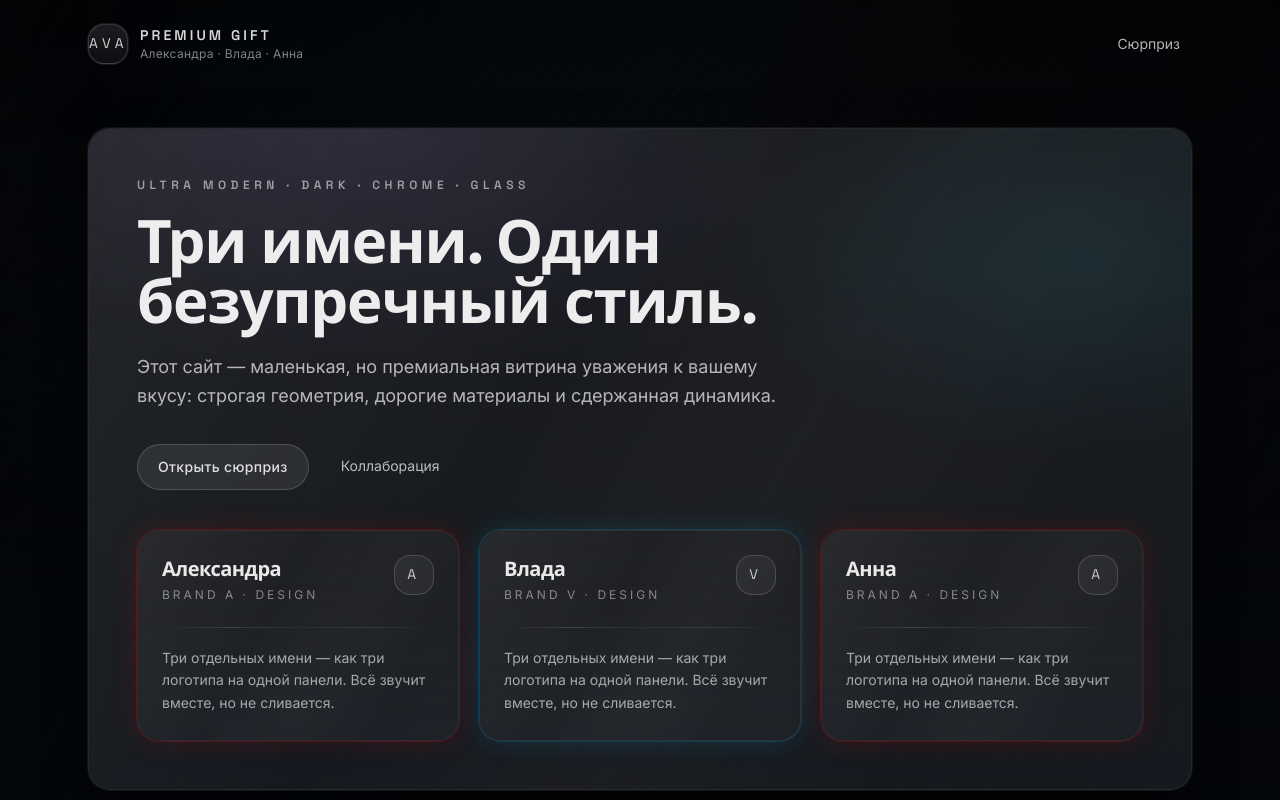
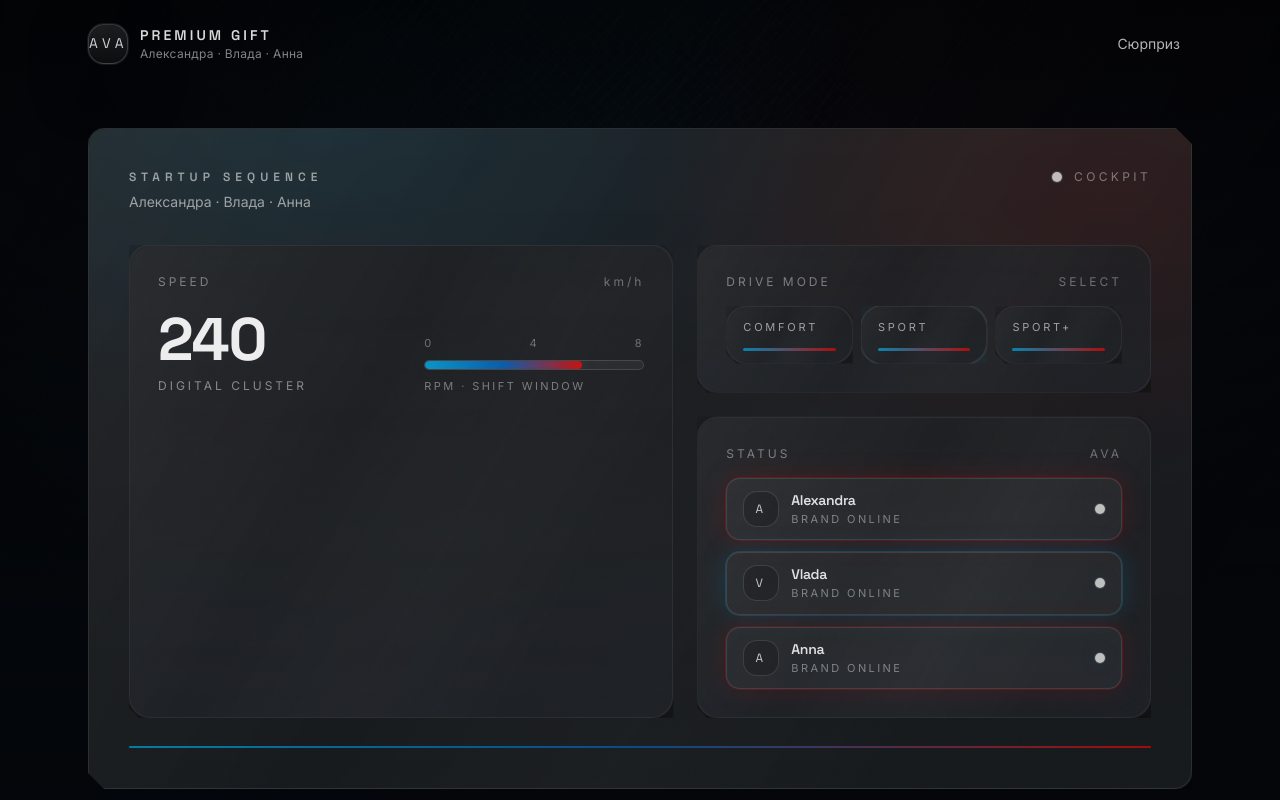
Before and after one commit to S3gaM3/Joke, a React (Vite) app: page / in a window 1280 px wide. Shown: the top 800 px of the page. Built offline with nearby package versions, Linux system fonts and the light colour scheme.

Commit message:
feat: add instrument-cluster dashboard panels and HUD styling
Co-authored-by: Kibalnik Sergey  <kibalnikserg@yandex.ru>

```diff
--- /dev/null
+++ b/src/components/InstrumentCluster.tsx
@@ -0,0 +1,193 @@
+import { motion } from 'framer-motion'
+import { DUR, EASE_IN_OUT, EASE_OUT } from '../lib/motion'
+
+type InstrumentClusterProps = {
+  title?: string
+  subtitle?: string
+}
+
+export function InstrumentCluster({
+  title = 'SYSTEM READY',
+  subtitle = 'Performance UI · Dark cockpit',
+}: InstrumentClusterProps) {
+  return (
+    <div className="glass-strong dash-panel hud-scan relative overflow-hidden p-8 sm:p-10">
+      <div
+        aria-hidden
+        className="pointer-events-none absolute inset-0 opacity-70"
+        style={{
+          background:
+            'radial-gradient(980px 520px at 22% 0%, rgba(var(--accent2-rgb) / 0.14), transparent 60%), radial-gradient(860px 480px at 92% 10%, rgba(var(--accent-rgb) / 0.12), transparent 58%)',
+        }}
+      />
+
+      <div className="relative">
+        <div className="flex flex-wrap items-start justify-between gap-6">
+          <div>
+            <div className="font-display text-xs font-semibold tracking-[0.42em] text-white/55">
+              {title}
+            </div>
+            <div className="mt-2 text-sm text-white/55">{subtitle}</div>
+          </div>
+
+          <div className="flex items-center gap-3">
+            <div className="h-[10px] w-[10px] rounded-full bg-white/70 shadow-[0_0_0_1px_rgba(255,255,255,0.14)]" />
+            <div className="text-xs tracking-[0.28em] text-white/40">
+              COCKPIT
+            </div>
+          </div>
+        </div>
+
+        <div className="mt-8 grid gap-6 lg:grid-cols-[1.2fr_1fr]">
+          <div className="glass dash-panel-sm overflow-hidden p-7">
+            <div className="flex items-center justify-between">
+              <div className="text-xs tracking-[0.25em] text-white/40">SPEED</div>
+              <div className="text-xs tracking-[0.25em] text-white/35">km/h</div>
+            </div>
+
+            <div className="mt-5 flex items-end justify-between gap-6">
+              <div>
+                <div className="font-display text-5xl font-bold tracking-[-0.02em] text-white/92 sm:text-6xl">
+                  240
+                </div>
+                <div className="mt-2 text-xs tracking-[0.25em] text-white/45">
+                  DIGITAL CLUSTER
+                </div>
+              </div>
+
+              <div className="w-[220px] max-w-full">
+                <div className="flex items-center justify-between text-[11px] tracking-[0.25em] text-white/35">
+                  <span>0</span>
+                  <span>4</span>
+                  <span>8</span>
+                </div>
+                <div className="mt-2 h-[10px] overflow-hidden rounded-full border border-white/12 bg-white/5">
+                  <motion.div
+                    className="h-full w-[72%] rounded-full"
+                    initial={{ width: '20%' }}
+                    animate={{ width: '72%' }}
+                    transition={{ duration: DUR.slow, ease: EASE_OUT }}
+                    style={{
+                      background:
+                        'linear-gradient(90deg, rgba(var(--accent2-rgb) / 0.85), rgba(var(--accent3-rgb) / 0.85), rgba(var(--accent-rgb) / 0.85))',
+                      boxShadow:
+                        '0 0 18px rgba(var(--accent2-rgb) / 0.18), 0 0 18px rgba(var(--accent-rgb) / 0.12)',
+                    }}
+                    aria-hidden
+                  />
+                </div>
+                <div className="mt-2 text-[11px] tracking-[0.22em] text-white/40">
+                  RPM · SHIFT WINDOW
+                </div>
+              </div>
+            </div>
+          </div>
+
+          <div className="grid gap-6">
+            <div className="glass dash-panel-sm p-7">
+              <div className="flex items-center justify-between">
+                <div className="text-xs tracking-[0.25em] text-white/40">
+                  DRIVE MODE
+                </div>
+                <div className="text-xs tracking-[0.25em] text-white/35">
+                  SELECT
+                </div>
+              </div>
+
+              <div className="mt-4 grid grid-cols-3 gap-2">
+                {[
+                  { t: 'COMFORT', a: 0.22 },
+                  { t: 'SPORT', a: 0.32 },
+                  { t: 'SPORT+', a: 0.42 },
+                ].map((m, i) => (
+                  <motion.div
+                    key={m.t}
+                    className="glass dash-panel-sm px-4 py-3"
+                    initial={{ opacity: 0, y: 12, filter: 'blur(8px)' }}
+                    animate={{ opacity: 1, y: 0, filter: 'blur(0px)' }}
+                    transition={{
+                      duration: DUR.base,
+                      ease: EASE_OUT,
+                      delay: i * 0.06,
+                    }}
+                    style={{
+                      boxShadow:
+                        i === 1
+                          ? '0 0 0 1px rgba(255,255,255,0.10), 0 0 26px rgba(var(--accent2-rgb) / 0.14)'
+                          : undefined,
+                    }}
+                  >
+                    <div className="text-[11px] tracking-[0.25em] text-white/55">
+                      {m.t}
+                    </div>
+                    <motion.div
+                      className="mt-3 h-[3px] w-full rounded-full"
+                      animate={{
+                        opacity: [0.45, 0.95, 0.55],
+                      }}
+                      transition={{
+                        duration: 1.4,
+                        ease: EASE_IN_OUT,
+                        repeat: Infinity,
+                        delay: i * 0.1,
+                      }}
+                      style={{
+                        background:
+                          'linear-gradient(90deg, rgba(var(--accent2-rgb) / 0.75), rgba(var(--accent-rgb) / 0.75))',
+                        opacity: m.a,
+                      }}
+                      aria-hidden
+                    />
+                  </motion.div>
+                ))}
+              </div>
+            </div>
+
+            <div className="glass dash-panel-sm p-7">
+              <div className="flex items-center justify-between">
+                <div className="text-xs tracking-[0.25em] text-white/40">
+                  STATUS
+                </div>
+                <div className="text-xs tracking-[0.25em] text-white/35">
+                  AVA
+                </div>
+              </div>
+              <div className="mt-4 grid gap-3">
+                {[
+                  { k: 'A', t: 'Alexandra', tone: 'var(--glow-danger)' },
+                  { k: 'V', t: 'Vlada', tone: 'var(--glow-accent)' },
+                  { k: 'A', t: 'Anna', tone: 'var(--glow-danger)' },
+                ].map((s) => (
+                  <div
+                    key={s.t}
+                    className="flex items-center justify-between rounded-[14px] border border-white/10 bg-white/4 px-4 py-3"
+                    style={{ boxShadow: s.tone }}
+                  >
+                    <div className="flex items-center gap-3">
+                      <div className="grid size-9 place-items-center rounded-[14px] border border-white/12 bg-black/20">
+                        <span className="font-display text-xs tracking-[0.35em] text-white/75">
+                          {s.k}
+                        </span>
+                      </div>
+                      <div>
+                        <div className="font-display text-sm font-semibold tracking-tight text-white/85">
+                          {s.t}
+                        </div>
+                        <div className="text-[11px] tracking-[0.22em] text-white/40">
+                          BRAND ONLINE
+                        </div>
+                      </div>
+                    </div>
+                    <div className="h-[10px] w-[10px] rounded-full bg-white/70 shadow-[0_0_0_1px_rgba(255,255,255,0.12),0_0_20px_rgba(var(--accent2-rgb)/0.16)]" />
+                  </div>
+                ))}
+              </div>
+            </div>
+          </div>
+        </div>
+
+        <div className="mt-7 h-[2px] w-full rounded-full opacity-80 m-stripe" />
+      </div>
+    </div>
+  )
+}
--- a/src/index.css
+++ b/src/index.css
@@ -52,6 +52,9 @@
   --radius-lg: 22px;
   --radius-md: 16px;
   --radius-sm: 12px;
+
+  --cut: 16px;
+  --cut-sm: 10px;
 
   --font-display: "Space Grotesk", system-ui, -apple-system, Segoe UI, Roboto,
     Arial, "Noto Sans", "Liberation Sans", sans-serif;
@@ -183,6 +186,57 @@ input[type="range"]::-moz-range-thumb {
   box-shadow: var(--shadow-1);
   backdrop-filter: blur(var(--glass-strong-blur));
   -webkit-backdrop-filter: blur(var(--glass-strong-blur));
+}
+
+/* Dash panels: sharper geometry, instrument-cluster vibe */
+.dash-panel {
+  position: relative;
+  border-radius: 18px;
+  clip-path: polygon(
+    0 0,
+    calc(100% - var(--cut)) 0,
+    100% var(--cut),
+    100% 100%,
+    var(--cut) 100%,
+    0 calc(100% - var(--cut))
+  );
+}
+.dash-panel-sm {
+  clip-path: polygon(
+    0 0,
+    calc(100% - var(--cut-sm)) 0,
+    100% var(--cut-sm),
+    100% 100%,
+    var(--cut-sm) 100%,
+    0 calc(100% - var(--cut-sm))
+  );
+}
+.hud-scan {
+  position: relative;
+}
+.hud-scan::after {
+  content: "";
+  pointer-events: none;
+  position: absolute;
+  inset: 0;
+  background:
+    repeating-linear-gradient(
+      180deg,
+      rgba(255, 255, 255, 0.03) 0px,
+      rgba(255, 255, 255, 0.03) 1px,
+      transparent 1px,
+      transparent 5px
+    );
+  opacity: 0.22;
+  mix-blend-mode: overlay;
+}
+.m-stripe {
+  background: linear-gradient(
+    90deg,
+    rgba(var(--accent2-rgb) / 0.85),
+    rgba(var(--accent3-rgb) / 0.85),
+    rgba(var(--accent-rgb) / 0.85)
+  );
 }
 
 /* Metallic edge highlight + subtle grain (kills cheap "frosted" look) */
--- a/src/screens/Landing.tsx
+++ b/src/screens/Landing.tsx
@@ -1,6 +1,7 @@
 import { motion } from 'framer-motion'
 import { useState } from 'react'
 import { Button } from '../components/Button'
+import { InstrumentCluster } from '../components/InstrumentCluster'
 import { Monogram } from '../components/Monogram'
 import { Reveal } from '../components/Reveal'
 import { MaterialTuner } from '../features/material/MaterialTuner'
@@ -57,27 +58,22 @@ export function Landing() {
           initial={{ opacity: 0, y: 26, filter: 'blur(10px)' }}
           animate={{ opacity: 1, y: 0, filter: 'blur(0px)' }}
           transition={{ duration: 0.6, ease: EASE_OUT }}
-          className="glass relative overflow-hidden p-10 sm:p-12"
         >
-          <div
-            aria-hidden
-            className="pointer-events-none absolute inset-0 opacity-60"
-            style={{
-              background:
-                'radial-gradient(800px 420px at 25% 0%, rgba(177, 140, 255, 0.18), transparent 60%), radial-gradient(650px 360px at 90% 20%, rgba(66, 229, 255, 0.14), transparent 55%)',
-            }}
+          <InstrumentCluster
+            title="STARTUP SEQUENCE"
+            subtitle="Александра · Влада · Анна"
           />
 
-          <div className="relative">
+          <div className="mt-6 glass dash-panel hud-scan overflow-hidden p-8 sm:p-10">
             <div className="font-display text-xs font-semibold tracking-[0.38em] text-white/55">
-              ULTRA MODERN · DARK · CHROME · GLASS
+              SPORTY · METAL · CARBON · HUD
             </div>
             <h1 className="font-display mt-5 text-balance text-4xl font-bold tracking-[-0.02em] text-white/92 sm:text-6xl">
               Три имени. Один безупречный стиль.
             </h1>
             <p className="mt-5 max-w-2xl text-pretty text-base leading-relaxed text-white/68 sm:text-lg">
-              Этот сайт — маленькая, но премиальная витрина уважения к вашему
-              вкусу: строгая геометрия, дорогие материалы и сдержанная динамика.
+              Не «стекло ради стекла», а интерфейс‑кокпит: строгая геометрия,
+              глубокие материалы, точный свет и спортивная динамика.
             </p>
 
             <div className="mt-8 flex flex-wrap items-center gap-3">
@@ -89,6 +85,15 @@ export function Landing() {
               >
                 Открыть сюрприз
               </Button>
+              <Button
+                variant="glass"
+                onClick={() => {
+                  setSurpriseTab('react')
+                  setSurpriseOpen(true)
+                }}
+              >
+                Тест реакции
+              </Button>
               <a
                 href="#collab"
                 className="neon-underline rounded-full px-5 py-3 text-sm text-white/70 transition-all duration-500 ease-in-out hover:text-white/90 focus-visible:outline-none focus-visible:ring-2 focus-visible:ring-white/20"
@@ -97,7 +102,7 @@ export function Landing() {
               </a>
             </div>
 
-            <div className="mt-10 grid gap-5 sm:grid-cols-3">
+            <div className="mt-9 grid gap-5 sm:grid-cols-3">
               {[
                 {
                   name: 'Александра',
@@ -105,12 +110,17 @@ export function Landing() {
                   glow: 'var(--glow-danger)',
                   t: 'Brand A',
                 },
-                { name: 'Влада', code: 'V', glow: 'var(--glow-accent)', t: 'Brand V' },
+                {
+                  name: 'Влада',
+                  code: 'V',
+                  glow: 'var(--glow-accent)',
+                  t: 'Brand V',
+                },
                 { name: 'Анна', code: 'A', glow: 'var(--glow-danger)', t: 'Brand A' },
               ].map((p) => (
                 <div
                   key={p.name}
-                  className="group glass rounded-[18px] p-6 transition-all duration-500 ease-in-out hover:-translate-y-1"
+                  className="group glass dash-panel-sm rounded-[18px] p-6 transition-all duration-500 ease-in-out hover:-translate-y-1"
                   style={{ boxShadow: p.glow }}
                 >
                   <div className="flex items-start justify-between">
@@ -129,10 +139,10 @@ export function Landing() {
                     </div>
                   </div>
 
-                  <div className="mt-6 h-px w-full chrome-line opacity-40 transition-opacity duration-500 ease-in-out group-hover:opacity-70" />
+                  <div className="mt-6 h-px w-full chrome-line opacity-45 transition-opacity duration-500 ease-in-out group-hover:opacity-80" />
                   <p className="mt-5 text-sm leading-relaxed text-white/60">
-                    Три отдельных имени — как три логотипа на одной панели. Всё
-                    звучит вместе, но не сливается.
+                    Три отдельных имени — как три режима. Всё звучит вместе, но
+                    не сливается.
                   </p>
                 </div>
               ))}
```
